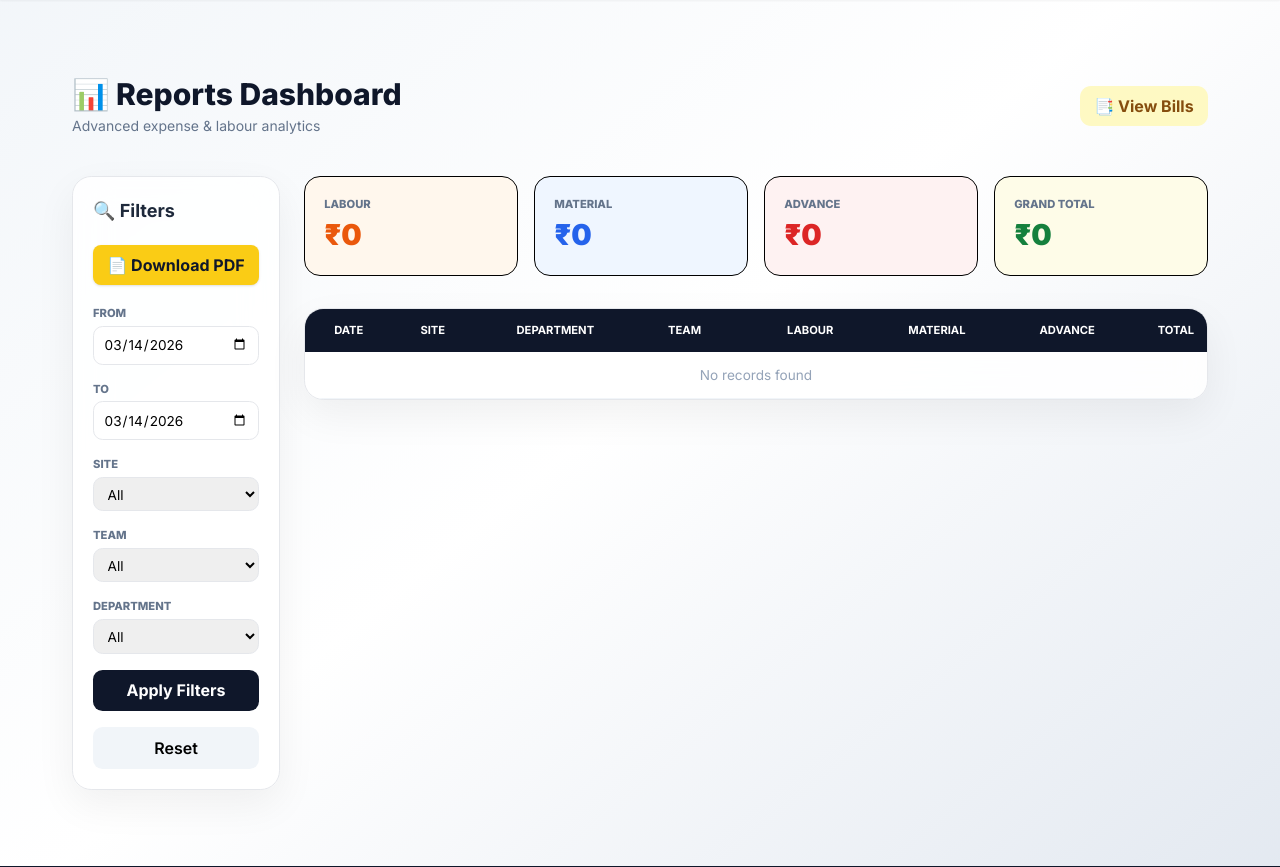
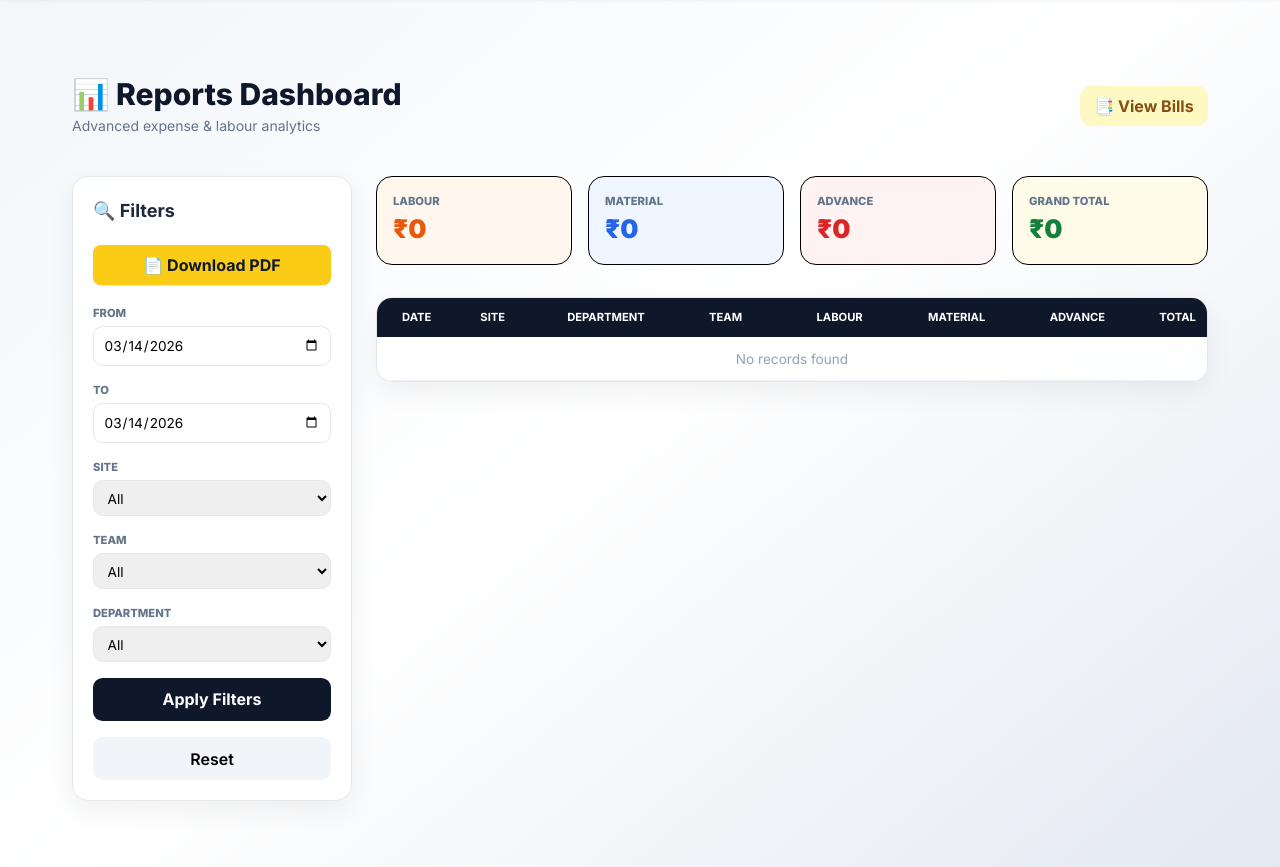
Before and after one commit to Kalyanimuthu/civil-management-system, a Django app: page /reports/ in a window 1280 px wide. Shown: the part 125-992 px from the top of the page. Run offline with Django 5.2, Linux system fonts and the light colour scheme; a user stored in the database is signed in; data comes from the database, SQL or seed files in the repository; both versions use the stored data as it was after the commit; some libraries are stand-ins or nearby versions.

Commit message:
first commit

```diff
--- a/civil_app/templates/reports.html
+++ b/civil_app/templates/reports.html
@@ -1,13 +1,15 @@
 {% extends "base.html" %}
 {% block content %}
 
-<div class="max-w-7xl mx-auto px-6 py-8 space-y-10">
+<div class="max-w-7xl mx-auto px-4 md:px-6 py-6 md:py-8 space-y-8 md:space-y-10">
 
   <!-- ================= HEADER ================= -->
-  <div class="flex flex-col md:flex-row md:items-center md:justify-between gap-6">
+
+  <div class="flex flex-col md:flex-row md:items-center md:justify-between gap-4 md:gap-6">
+
 
 <div>
-      <h2 class="text-3xl font-extrabold text-slate-900 flex items-center gap-3">
+  <h2 class="text-2xl md:text-3xl font-extrabold text-slate-900 flex items-center gap-3">
     📊 Reports Dashboard
   </h2>
   <p class="text-slate-500 mt-1 text-sm">
@@ -16,23 +18,29 @@
 </div>
 
 <div class="flex flex-wrap gap-2 w-full sm:w-auto">
-      <a href="{% url 'all_bills' %}"
-         class="btn-soft-yellow">
+  <a href="{% url 'all_bills' %}" class="btn-soft-yellow">
     📑 View Bills
   </a>
+</div>
 
 
   </div>
 
-  </div>
+  <!-- ================= GRID ================= -->
 
-  <div class="grid grid-cols-1 lg:grid-cols-5 gap-6">
+  <div class="dashboard-grid">
+
 
 <!-- ================= FILTER PANEL ================= -->
-    <aside class="glass-card p-5 space-y-5 lg:col-span-1 h-fit lg:sticky lg:top-6">
+<aside class="glass-card p-4 md:p-5 space-y-5 h-fit lg:sticky lg:top-6">
 
   <h3 class="font-bold text-slate-800 text-lg">🔍 Filters</h3>
-<a href="{% url 'report_pdf' %}?from_date={{ from_date|date:'Y-m-d' }}&to_date={{ to_date|date:'Y-m-d' }}&site={{ selected_site }}&team={{ selected_team }}&department={{ selected_department }}" class="block text-center bg-yellow-400 hover:bg-yellow-500 text-slate-900 py-2 rounded-lg font-bold mb-5 shadow"> 📄 Download PDF </a>
+
+  <a href="{% url 'report_pdf' %}?from_date={{ from_date|date:'Y-m-d' }}&to_date={{ to_date|date:'Y-m-d' }}&site={{ selected_site }}&team={{ selected_team }}&department={{ selected_department }}"
+     class="block text-center bg-yellow-400 hover:bg-yellow-500 text-slate-900 py-2 rounded-lg font-bold shadow">
+    📄 Download PDF
+  </a>
+
   <form method="get" class="space-y-4">
 
     <div>
@@ -88,6 +96,7 @@
     <button class="btn-primary w-full">
       Apply Filters
     </button>
+
     <a href="{% url 'reports' %}" class="btn-secondary w-full text-center block">
       Reset
     </a>
@@ -96,10 +105,10 @@
 </aside>
 
 <!-- ================= MAIN CONTENT ================= -->
-    <main class="lg:col-span-4 space-y-8">
+<main class="dashboard-main space-y-6 md:space-y-8">
 
-      <!-- ================= KPI CARDS ================= -->
-      <div class="grid grid-cols-2 md:grid-cols-4 gap-4">
+  <!-- KPI -->
+  <div class="kpi-grid">
 
     <div class="kpi-card bg-orange-50 border-orange-200">
       <p class="kpi-label">Labour</p>
@@ -123,10 +132,9 @@
 
   </div>
 
-      <!-- ================= TABLE ================= -->
+  <!-- TABLE -->
   <div class="glass-card overflow-hidden">
-
-        <div class="table-wrap overflow-x-auto">
+    <div class="overflow-x-auto">
       <table class="modern-table">
         <thead>
           <tr>
@@ -155,7 +163,7 @@
           </tr>
           {% empty %}
           <tr>
-                <td colspan="8" class="text-center py-12 text-slate-400">
+            <td colspan="8" class="text-center py-10 text-slate-400">
               No records found
             </td>
           </tr>
@@ -163,24 +171,44 @@
         </tbody>
       </table>
     </div>
-
   </div>
 
 </main>
 
+
   </div>
 </div>
-<!-- ================= STYLES ================= -->
+
 <style>
 
+/* ===== CARDS ===== */
 .glass-card{
-  background:rgba(255,255,255,.85);
-  backdrop-filter:blur(18px);
+  background:rgba(255,255,255,.9);
+  backdrop-filter:blur(14px);
   border:1px solid #e5e7eb;
-  border-radius:1.2rem;
-  box-shadow:0 15px 40px rgba(0,0,0,.06);
+  border-radius:1rem;
+  box-shadow:0 10px 28px rgba(0,0,0,.06);
 }
 
+.kpi-card{
+  border-radius:1rem;
+  padding:1rem;
+  border:1px solid;
+}
+
+.kpi-label{
+  font-size:.7rem;
+  font-weight:800;
+  color:#64748b;
+  text-transform:uppercase;
+}
+
+.kpi-value{
+  font-size:1.6rem;
+  font-weight:900;
+}
+
+/* ===== FILTER ===== */
 .filter-label{
   font-size:.7rem;
   font-weight:800;
@@ -194,27 +222,22 @@
   width:100%;
   border:1px solid #e5e7eb;
   border-radius:.6rem;
-  padding:.45rem .6rem;
+  padding:.5rem .6rem;
   font-size:.85rem;
 }
 
-.filter-input:focus{
-  outline:none;
-  border-color:#2563eb;
-  box-shadow:0 0 0 2px rgba(37,99,235,.15);
-}
-
+/* ===== BUTTONS ===== */
 .btn-primary{
   background:#0f172a;
   color:white;
-  padding:.55rem;
+  padding:.6rem;
   border-radius:.6rem;
   font-weight:700;
 }
 
 .btn-secondary{
   background:#f1f5f9;
-  padding:.55rem;
+  padding:.6rem;
   border-radius:.6rem;
   font-weight:600;
 }
@@ -227,28 +250,7 @@
   font-weight:700;
 }
 
-.kpi-card{
-  border-radius:1rem;
-  padding:1.2rem;
-  border:1px solid;
-}
-
-.kpi-label{
-  font-size:.7rem;
-  font-weight:800;
-  color:#64748b;
-  text-transform:uppercase;
-}
-
-.kpi-value{
-  font-size:1.8rem;
-  font-weight:900;
-}
-
-.table-wrap{
-  overflow:auto;
-}
-
+/* ===== TABLE ===== */
 .modern-table{
   width:100%;
   border-collapse:collapse;
@@ -258,57 +260,75 @@
 .modern-table th{
   background:#0f172a;
   color:white;
-  padding:.8rem;
+  padding:.7rem;
   font-size:.7rem;
   text-transform:uppercase;
 }
 
 .modern-table td{
-  padding:.8rem;
+  padding:.7rem;
   border-bottom:1px solid #f1f5f9;
 }
 
 .modern-table tbody tr:hover{
   background:#f8fafc;
 }
-/* ================= MOBILE PERFECT ================= */
+
+/* ================= MOBILE ================= */
+
+
+
+/* ===== DASHBOARD GRID ===== */
+.dashboard-grid{
+  display:grid;
+  grid-template-columns: 280px minmax(0,1fr);
+  gap:24px;
+  align-items:start; /* ⭐ important */
+}
+
+/* ===== MAIN SAFETY ===== */
+.dashboard-main{
+  min-width:0;
+}
+
+/* ================= TABLET FIX ================= */
+/* keep side-by-side until small mobile */
 
 @media (max-width: 640px){
 
-  .modern-table{
-    font-size:.75rem;
+  .dashboard-grid{
+    grid-template-columns: 1fr; /* stack ONLY on small phones */
   }
 
-  .modern-table th,
-  .modern-table td{
-    padding:.55rem .45rem;
-    white-space:nowrap;
-  }
-
-  .kpi-value{
-    font-size:1.4rem;
-  }
-
-  .glass-card{
-    border-radius:.9rem;
-  }
-
-  .filter-input{
-    padding:.4rem .5rem;
-    font-size:.8rem;
+  .dashboard-grid aside{
+    max-width:420px;
+    margin:0 auto;
+    position:relative !important;
+    top:auto !important;
   }
 
 }
-@media (max-width: 480px){
-
-  .modern-table th{
-    font-size:.65rem;
+@media (max-width:480px){
+  .kpi-grid{
+    grid-template-columns:1fr;
+  }
+}
+.kpi-grid{
+  display:grid;
+  grid-template-columns: repeat(4,minmax(0,1fr));
+  gap:16px;
 }
 
-  .kpi-card{
-    padding:.9rem;
+@media (max-width:1024px){
+  .kpi-grid{
+    grid-template-columns: repeat(2,1fr);
+  }
 }
 
+@media (max-width:640px){
+  .kpi-grid{
+    grid-template-columns: 1fr;
+  }
 }
 </style>
 
--- a/civil_app/views.py
+++ b/civil_app/views.py
@@ -1088,11 +1088,12 @@ def department_bill(request, department_id):
 
 @login_required
 def all_bills(request):
-    from_date = request.GET.get("from_date")
-    to_date = request.GET.get("to_date")
+    from_date = parse_date(request.GET.get("from_date"))
+    to_date = parse_date(request.GET.get("to_date"))
 
     if not from_date:
         from_date = date.today()
+
     if not to_date:
         to_date = date.today()
 
```
Also changed, not shown: civil_app/templates/all_bills.html (+238 -29 lines), db.sqlite3. Lines whose indentation alone changed are shown as unchanged.
